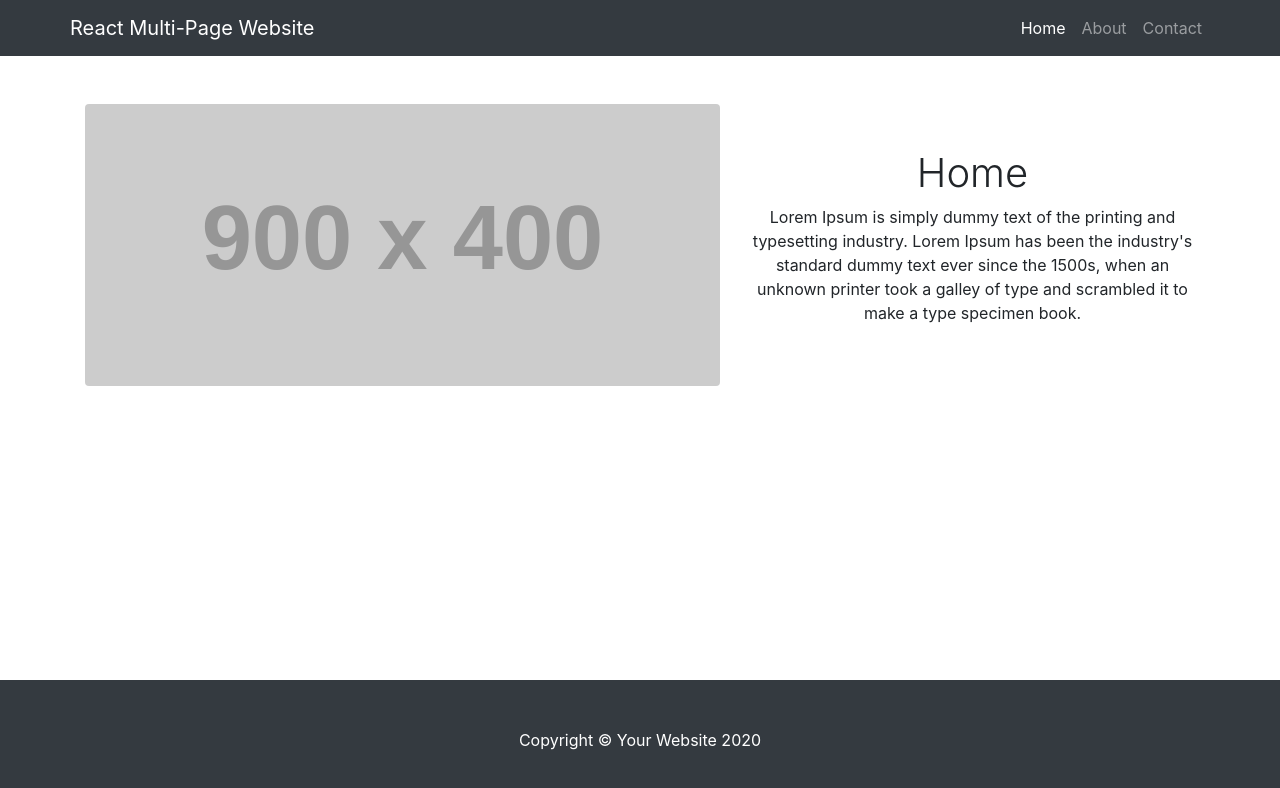
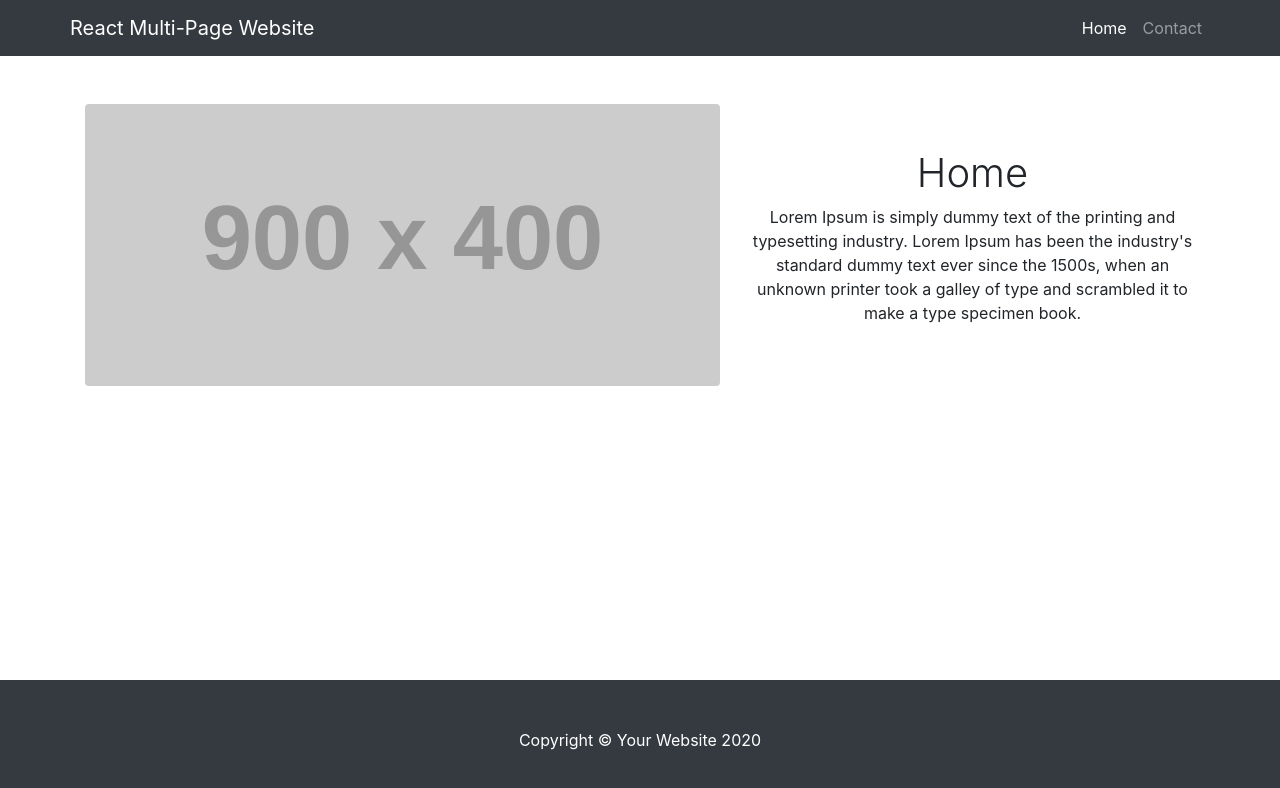
Before and after one commit to becclestone/WebApp, a React (Create React App) app: page / in a window 1280 px wide. Shown: the top 788 px of the page. Built offline with nearby package versions, Linux system fonts and the light colour scheme.

Commit message:
Update Navigation.jsx

```diff
--- a/src/components/Navigation.jsx
+++ b/src/components/Navigation.jsx
@@ -24,15 +24,6 @@ function Navigation(props) {
               </li>
               <li
                 class={`nav-item  ${
-                  props.location.pathname === "/about" ? "active" : ""
-                }`}
-              >
-                <Link class="nav-link" to="/about">
-                  About
-                </Link>
-              </li>
-              <li
-                class={`nav-item  ${
                   props.location.pathname === "/contact" ? "active" : ""
                 }`}
               >
```
